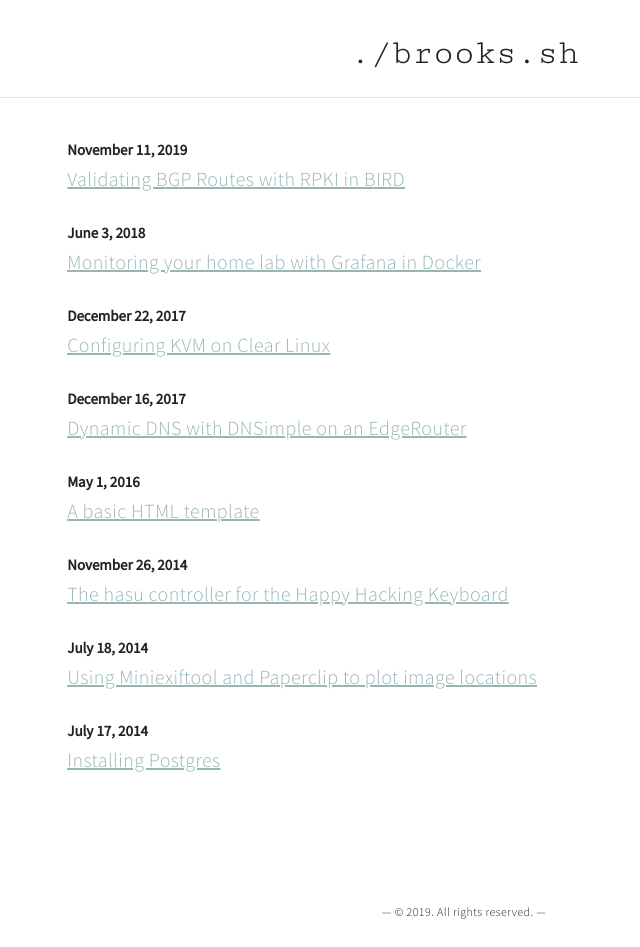
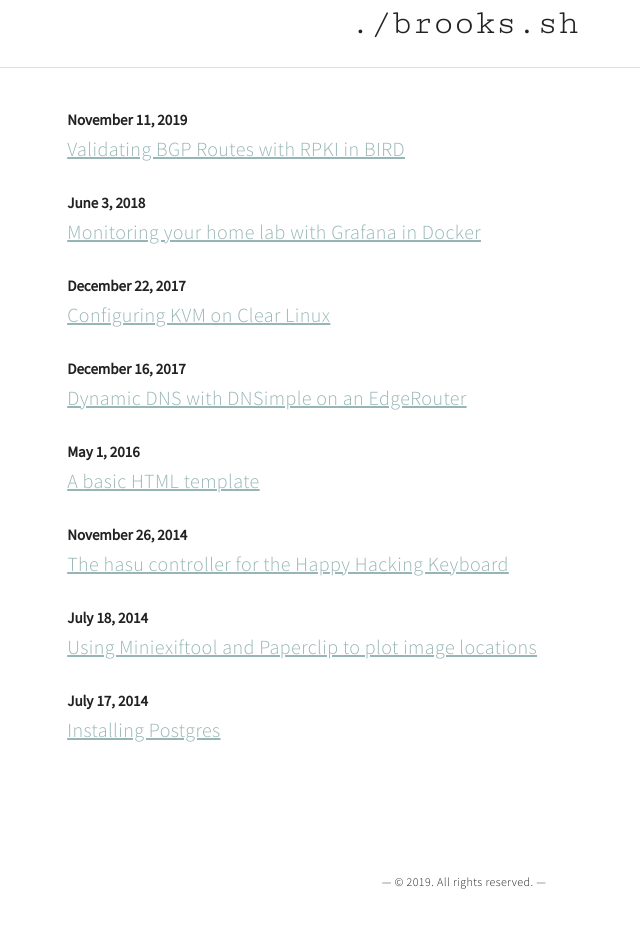
Before and after one commit to bswinnerton/blog, a Jekyll site: the page built from index.html, in a window 1280 px wide. Shown: the whole page, without its empty margins (176-816 px from the left). Built offline with Jekyll 4.4.1, drawn with Linux system fonts in a browser that asks for light colours; the list of posts is cut into pages by our own code; after the commit the page ends 917 px from its top, so only the background shows below that.

Commit message:
Remove margin-top from across the site

```diff
--- a/public/css/styles.css
+++ b/public/css/styles.css
@@ -1,6 +1,5 @@
 body {
   font-family: 'Source Sans Pro', sans-serif;
-  margin-top: 30px;
 }
 
 h1 {
```
